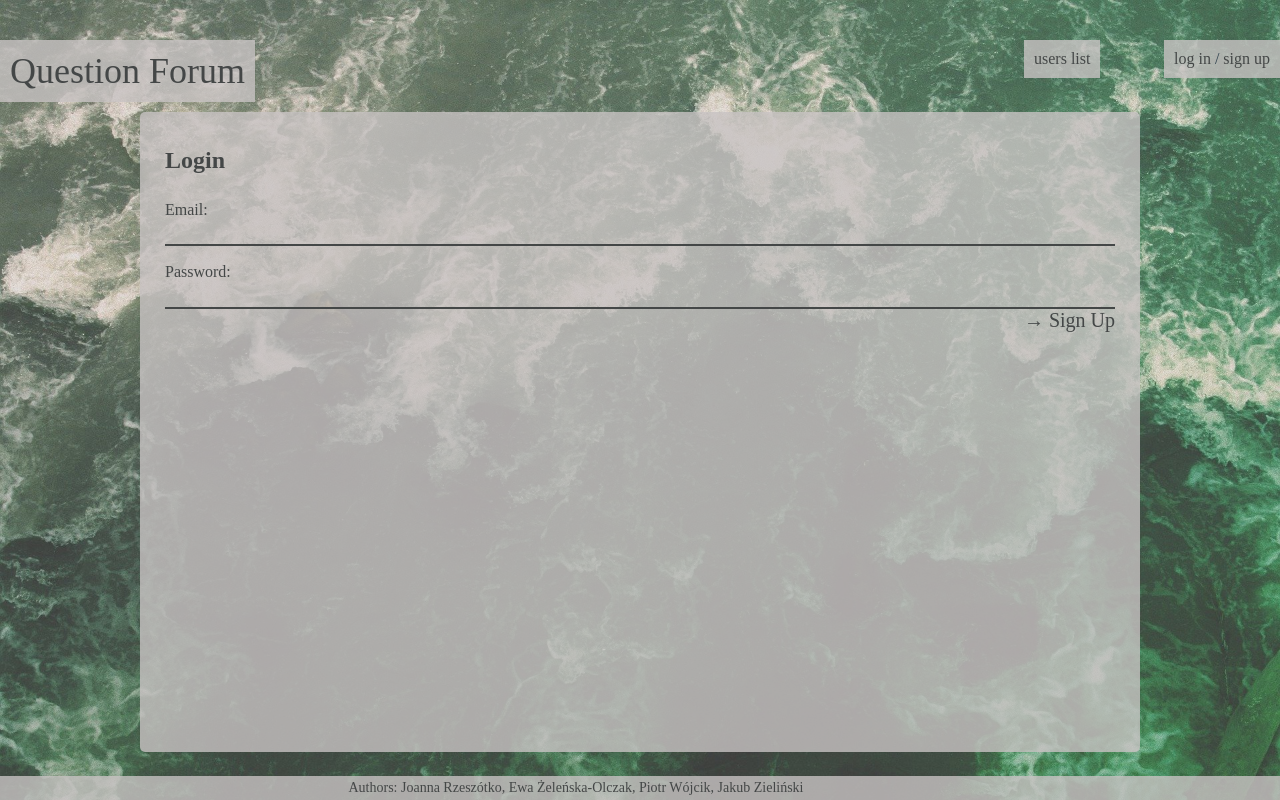
After one commit to Pietrus914/Ask-mate, a Flask app: page /login in a window 1280 px wide. The commit adds this page. Run offline with Flask 2, Linux system fonts and the light colour scheme; some libraries are stand-ins or nearby versions.

Commit message:
work in progress

```diff
--- a/server.py
+++ b/server.py
@@ -11,6 +11,9 @@ app.config['MAX_CONTENT_LENGTH'] = 1024 * 1024  # maksymalna wielkosc uploadowan
 headers = ["Title", "Message", "Submission Time", "Views", "Votes"]
 story_keys = ["title", "message", "submission_time", "view_number", "vote_number"]
 
+FORM_USERNAME = 'username'
+FORM_PASSWORD = 'password'
+SESSION_USERNAME = 'username'
 
 def swap_image(uploaded_file):
     """function to use when user can upload file"""
@@ -404,6 +407,23 @@ def display_users():
     return render_template('users.html', users=all_users)
 
 
+@app.route('/login/<ver>')
+@app.route('/login', methods=['POST', 'GET'])
+def login_user(ver=None):
+    if request.method == 'POST':
+        email = request.form[FORM_USERNAME]
+        pwd = request.form[FORM_PASSWORD]
+
+        check_email = data_manager.validate_login(email, pwd)
+        if check_email:
+            return redirect(url_for('main_page'))
+        else:
+            return redirect(url_for('login_user', ver="bad"))
+    else:
+        response = make_response(render_template('login.html', ver=ver, username = FORM_USERNAME, password = FORM_PASSWORD))
+        return response
+
+
 
 
 if __name__ == "__main__":
--- a/templates/index.html
+++ b/templates/index.html
@@ -12,7 +12,7 @@
         <a id="header-title" href="{{url_for("main_page") }}">Question Forum</a>
     </header>
     <div id="signup">
-        <a href="{{ url_for("registration_user") }}">Log In</a>
+        <a href="{{ url_for("login_user") }}">Log In</a>
         /
         <a href="{{ url_for("registration_user") }}">Sign Up</a>
     </div>
--- /dev/null
+++ b/templates/login.html
@@ -0,0 +1,20 @@
+{% extends "index.html" %}
+
+{% block page_title %}
+    Login
+{% endblock %}
+{% block content %}
+
+    {% if ver == 'bad' %}
+        <div>Wrong login or password. Try again.</div>
+    {% endif %}
+
+    <form name="login" action="{{ url_for('login_user') }}" method="post">
+        <label for="{{ username }}">Email:</label>
+        <input class="underline" id="{{ username }}" name="{{ username }}" type="text">
+        <label for="{{ password }}">Password:</label>
+        <input class="underline" id="{{ password }}" name="{{ password }}" type="password" required>
+        <button type="submit" class="search_arrow">&rarr; Sign Up</button>
+    </form>
+
+{% endblock %}
```
Also changed, not shown: data_manager.py (+10 -0 lines).
